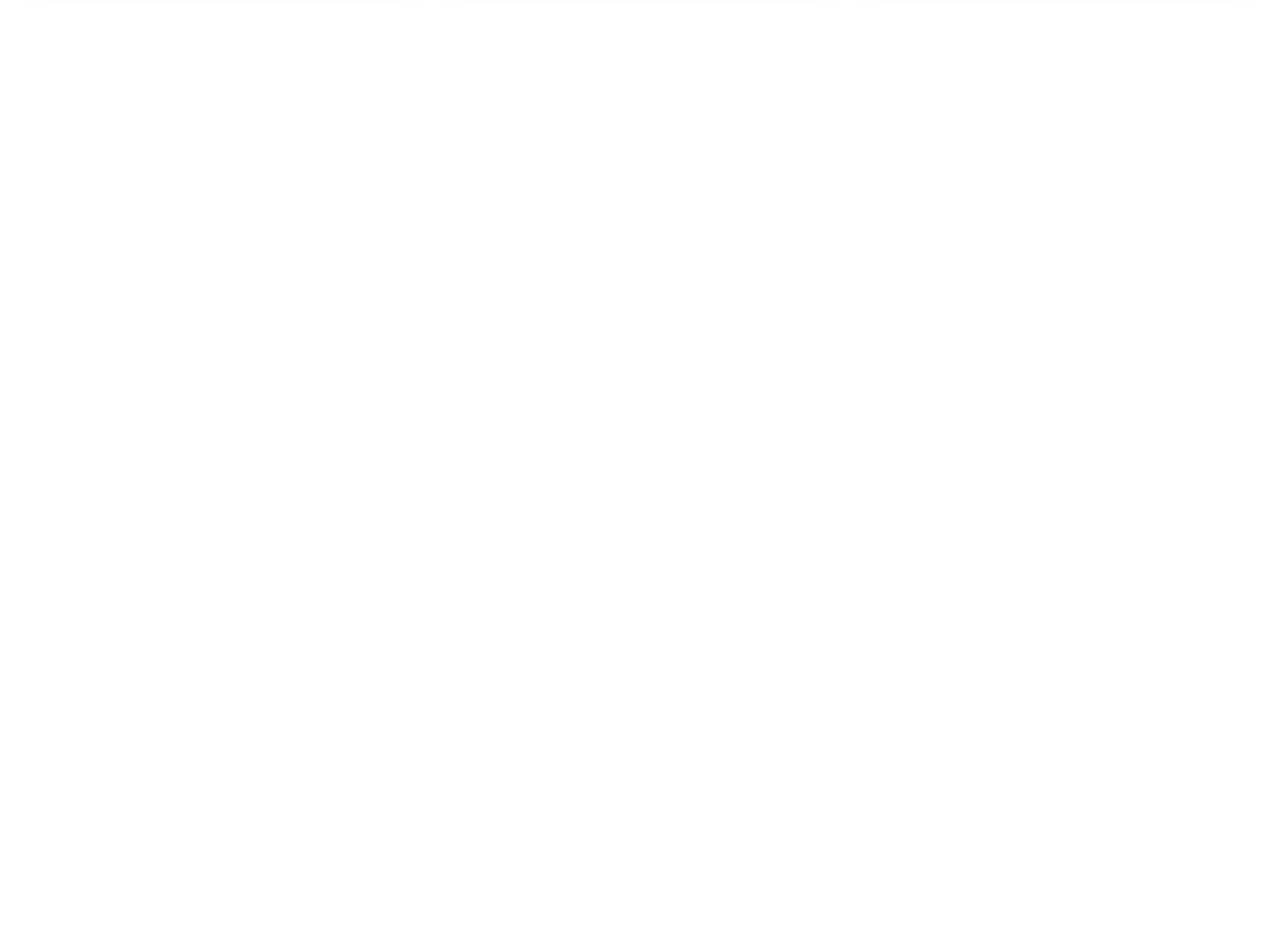
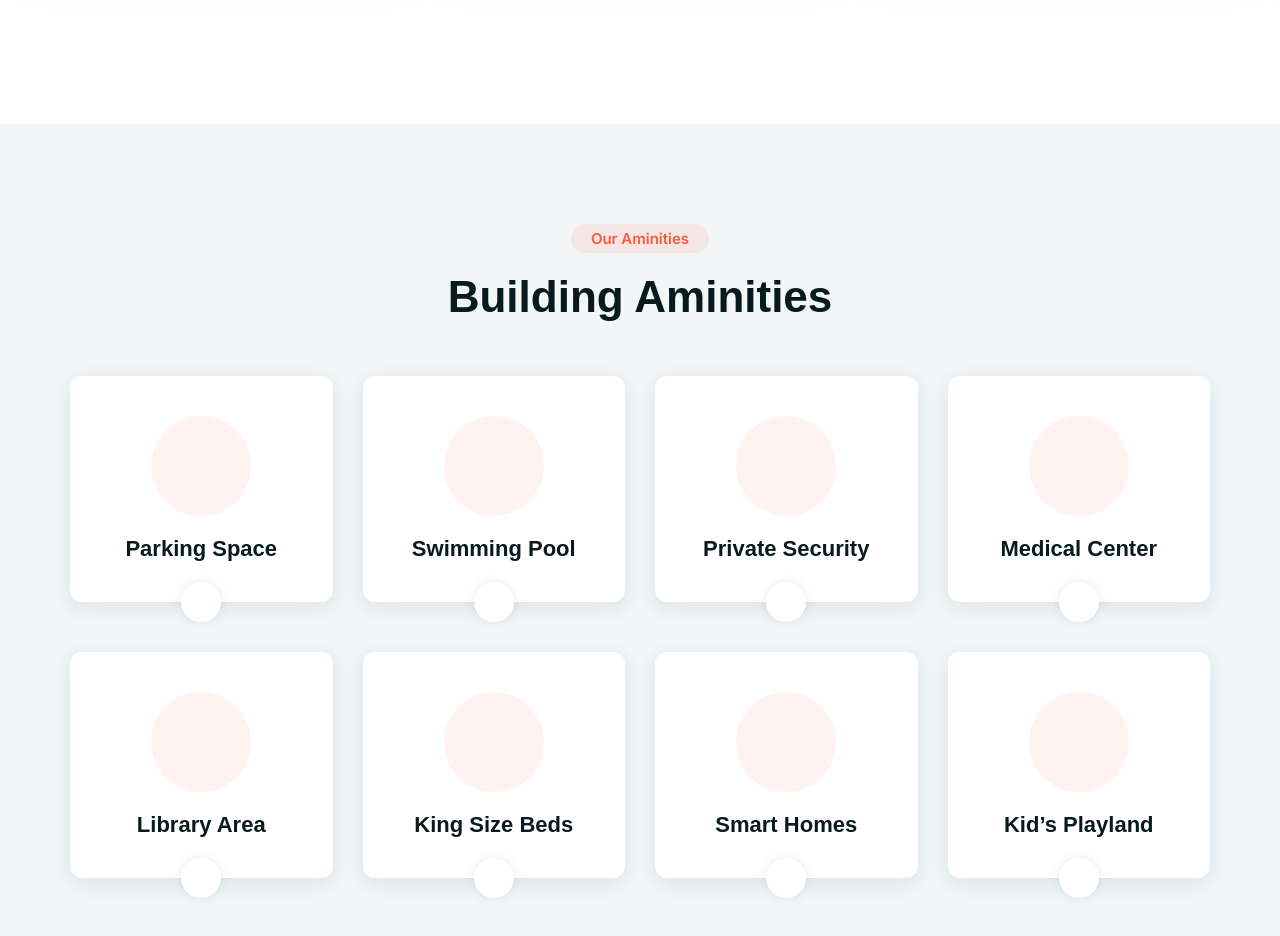
Before and after one commit to Idrisselouiri/next-real-estate, a Next.js app: page / in a window 1280 px wide. Shown: the part 3440-4376 px from the top of the page. Before the commit the page ends 3564 px from the top, so only its background shows below. Built offline with nearby package versions, Linux system fonts and the light colour scheme.

Commit message:
add features section

```diff
--- a/app/page.js
+++ b/app/page.js
@@ -1,4 +1,5 @@
 import About from "@/components/About";
+import Features from "@/components/Features";
 import Property from "@/components/Property";
 import Hero from "@/components/header/Hero";
 import Service from "@/components/header/Service";
@@ -10,6 +11,7 @@
       <About />
       <Service />
       <Property />
+      <Features />
     </main>
   );
 }
--- /dev/null
+++ b/components/Features.jsx
@@ -0,0 +1,129 @@
+import React from "react";
+
+const Features = () => {
+  return (
+    <section className="features">
+      <div className="container">
+        <p className="section-subtitle">Our Aminities</p>
+
+        <h2 className="h2 section-title">Building Aminities</h2>
+
+        <ul className="features-list">
+          <li>
+            <a href="#" className="features-card">
+              <div className="card-icon">
+                <ion-icon name="car-sport-outline"></ion-icon>
+              </div>
+
+              <h3 className="card-title">Parking Space</h3>
+
+              <div className="card-btn">
+                <ion-icon name="arrow-forward-outline"></ion-icon>
+              </div>
+            </a>
+          </li>
+
+          <li>
+            <a href="#" className="features-card">
+              <div className="card-icon">
+                <ion-icon name="water-outline"></ion-icon>
+              </div>
+
+              <h3 className="card-title">Swimming Pool</h3>
+
+              <div className="card-btn">
+                <ion-icon name="arrow-forward-outline"></ion-icon>
+              </div>
+            </a>
+          </li>
+
+          <li>
+            <a href="#" className="features-card">
+              <div className="card-icon">
+                <ion-icon name="shield-checkmark-outline"></ion-icon>
+              </div>
+
+              <h3 className="card-title">Private Security</h3>
+
+              <div className="card-btn">
+                <ion-icon name="arrow-forward-outline"></ion-icon>
+              </div>
+            </a>
+          </li>
+
+          <li>
+            <a href="#" className="features-card">
+              <div className="card-icon">
+                <ion-icon name="fitness-outline"></ion-icon>
+              </div>
+
+              <h3 className="card-title">Medical Center</h3>
+
+              <div className="card-btn">
+                <ion-icon name="arrow-forward-outline"></ion-icon>
+              </div>
+            </a>
+          </li>
+
+          <li>
+            <a href="#" className="features-card">
+              <div className="card-icon">
+                <ion-icon name="library-outline"></ion-icon>
+              </div>
+
+              <h3 className="card-title">Library Area</h3>
+
+              <div className="card-btn">
+                <ion-icon name="arrow-forward-outline"></ion-icon>
+              </div>
+            </a>
+          </li>
+
+          <li>
+            <a href="#" className="features-card">
+              <div className="card-icon">
+                <ion-icon name="bed-outline"></ion-icon>
+              </div>
+
+              <h3 className="card-title">King Size Beds</h3>
+
+              <div className="card-btn">
+                <ion-icon name="arrow-forward-outline"></ion-icon>
+              </div>
+            </a>
+          </li>
+
+          <li>
+            <a href="#" className="features-card">
+              <div className="card-icon">
+                <ion-icon name="home-outline"></ion-icon>
+              </div>
+
+              <h3 className="card-title">Smart Homes</h3>
+
+              <div className="card-btn">
+                <ion-icon name="arrow-forward-outline"></ion-icon>
+              </div>
+            </a>
+          </li>
+
+          <li>
+            <a href="#" className="features-card">
+              <div className="card-icon">
+                <ion-icon name="football-outline"></ion-icon>
+              </div>
+
+              <h3 className="card-title">Kid’s Playland</h3>
+
+              <div className="card-btn">
+                <ion-icon name="arrow-forward-outline"></ion-icon>
+              </div>
+            </a>
+          </li>
+        </ul>
+      </div>
+    </section>
+  );
+};
+
+export default Features;
```
